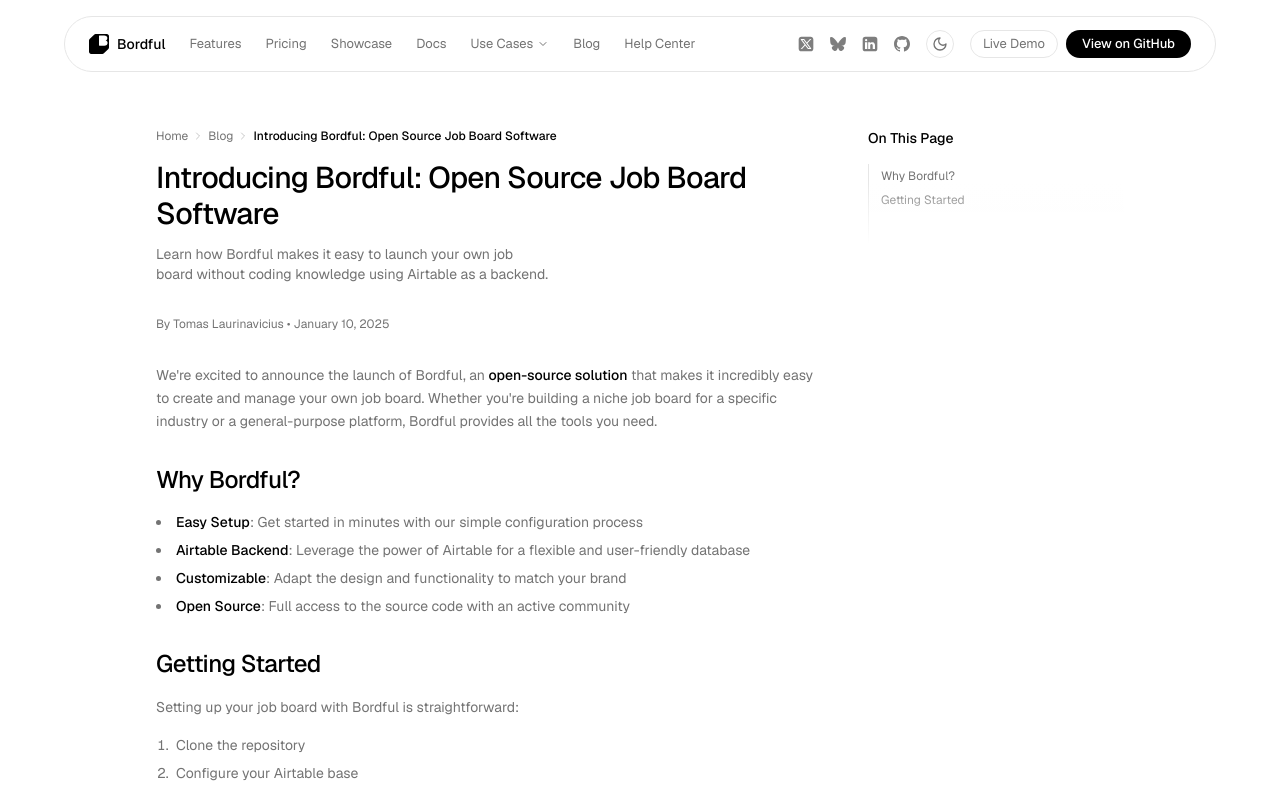
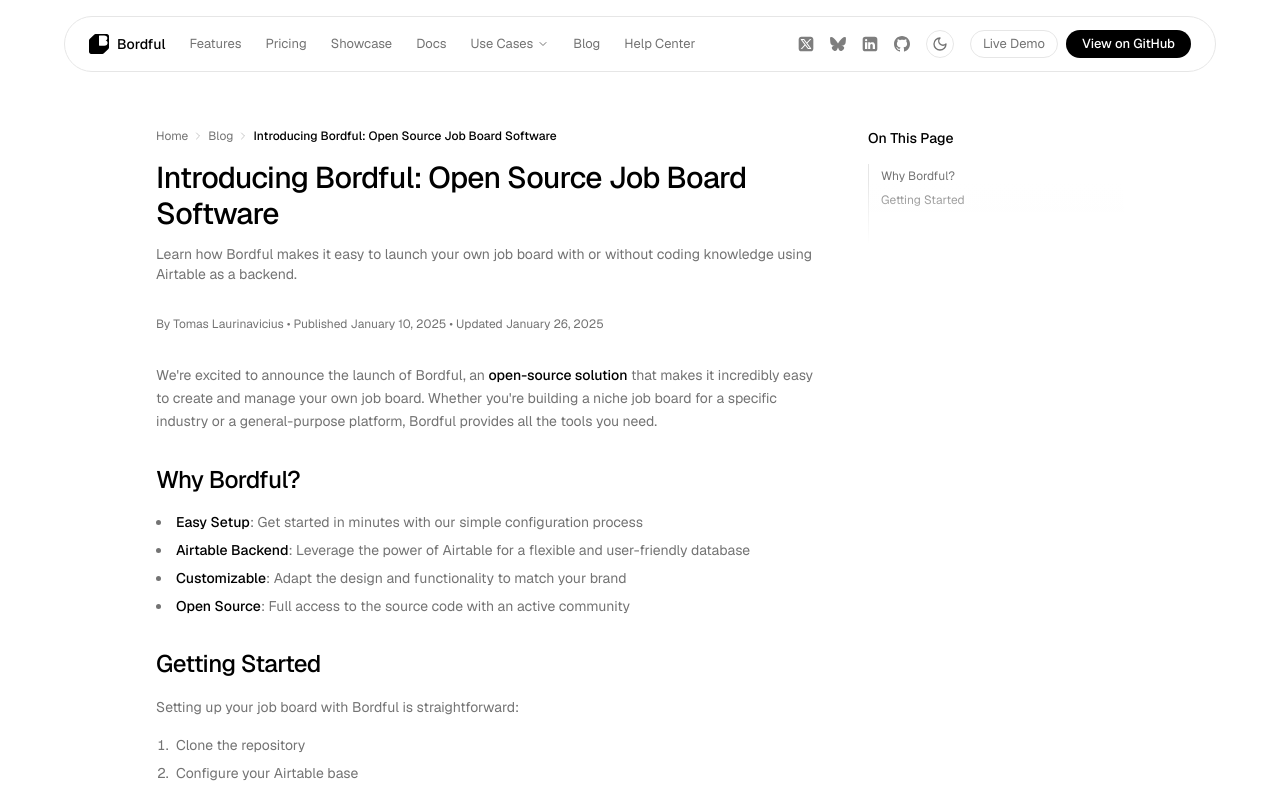
Before and after one commit to craftyme/bordful-marketing, a Next.js app: page /blog/introducing-bordful in a window 1280 px wide. Shown: the top 793 px of the page. Built offline with nearby package versions, Linux system fonts and the light colour scheme.

Commit message:
added updatedDate field to blog posts

```diff
--- a/app/blog/[slug]/page.tsx
+++ b/app/blog/[slug]/page.tsx
@@ -70,12 +70,23 @@ export default async function BlogPost({
                 headerClassName="space-y-6"
               >
                 <div className="text-xs text-muted-foreground">
-                  By {post.author} •{" "}
+                  By {post.author} • Published{" "}
                   {new Date(post.date).toLocaleDateString("en-US", {
                     month: "long",
                     day: "numeric",
                     year: "numeric",
                   })}
+                  {post.updatedDate && post.updatedDate !== post.date && (
+                    <>
+                      {" "}
+                      • Updated{" "}
+                      {new Date(post.updatedDate).toLocaleDateString("en-US", {
+                        month: "long",
+                        day: "numeric",
+                        year: "numeric",
+                      })}
+                    </>
+                  )}
                 </div>
               </ArticleLayout>
 
--- a/components/article-layout.tsx
+++ b/components/article-layout.tsx
@@ -38,7 +38,7 @@ export function ArticleLayout({
           <h1 className="mb-3 text-2xl font-medium tracking-tight sm:text-3xl">
             {title}
           </h1>
-          <p className="mb-2 text-sm text-muted-foreground text-balance max-w-[750px]">
+          <p className="mb-2 text-sm text-muted-foreground max-w-[750px]">
             {description}
           </p>
           {date && (
--- a/content/posts/introducing-bordful.md
+++ b/content/posts/introducing-bordful.md
@@ -1,7 +1,8 @@
 ---
 title: "Introducing Bordful: Open Source Job Board Software"
-description: "Learn how Bordful makes it easy to launch your own job board without coding knowledge using Airtable as a backend."
+description: "Learn how Bordful makes it easy to launch your own job board with or without coding knowledge using Airtable as a backend."
 date: "2025-01-10"
+updatedDate: "2025-01-26"
 author: "Tomas Laurinavicius"
 ---
 
--- a/lib/blog.ts
+++ b/lib/blog.ts
@@ -9,6 +9,7 @@ export interface BlogPost {
   title: string;
   description: string;
   date: string;
+  updatedDate?: string;
   author: string;
   content: string;
 }
```
